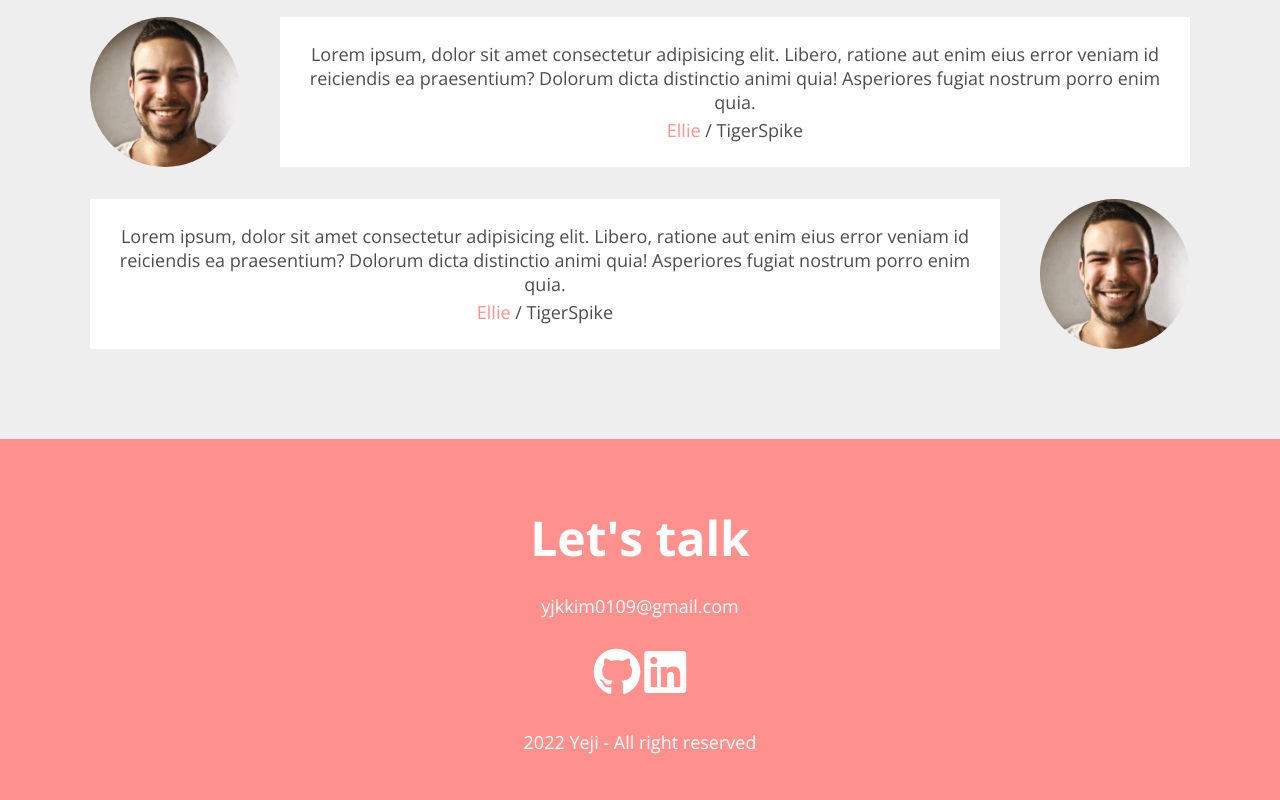
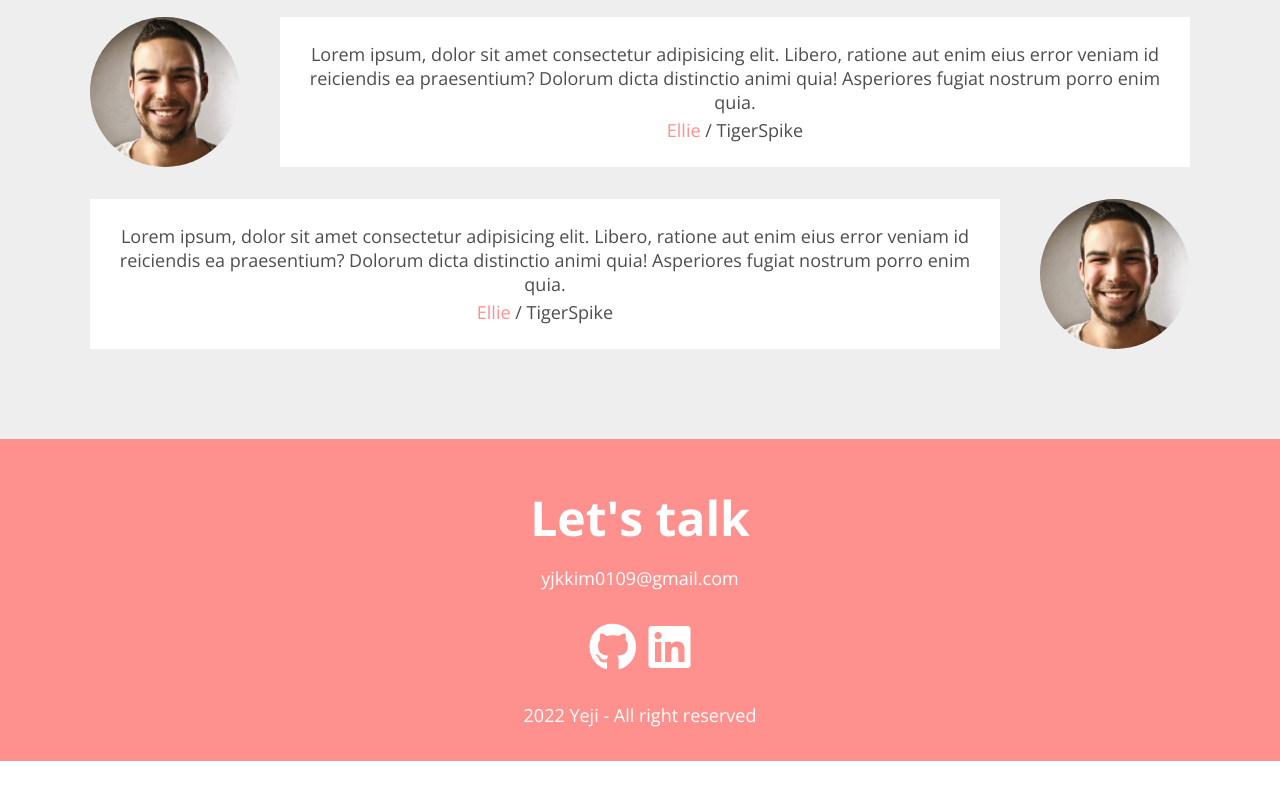
Before and after one commit to thisisyeji/portfolio, a plain HTML site: page index.html in a window 1280 px wide. Shown: the part 3170-3970 px from the top of the page. After the commit the page ends 3931 px from the top, so only its background shows below. Drawn offline with nearby package versions, Linux system fonts and the light colour scheme.

Commit message:
CSS: fix section container

```diff
--- a/style.css
+++ b/style.css
@@ -486,28 +486,28 @@ button {
 /* Contact */
 
 #contact {
-  display: flex;
-  flex-direction: column;
-  justify-content: center;
+  padding: 30px 0;
   text-align: center;
   background-color: var(--color-pink);
-  padding: 50px;
 }
 
-#contact h1,
-#contact h3,
-#contact i,
-#contact p {
+.contact__title,
+.contact__email,
+.contact__links,
+.contact__rights {
   color: var(--color-white);
 }
 
-.contact__email {
-  margin-bottom: 30px;
+.contact__links {
+  font-size: var(--font-large);
+  margin: 24px 0;
 }
 
-.contact__links {
-  margin-bottom: 30px;
+.contact__links i {
+  transition: all var(--animation-duration) ease-in;
 }
-.contact__links i {
-  font-size: var(--font-large);
+
+.contact__links i:hover {
+  transform: scale(1.1);
+  color: var(--color-yellow);
 }
```
